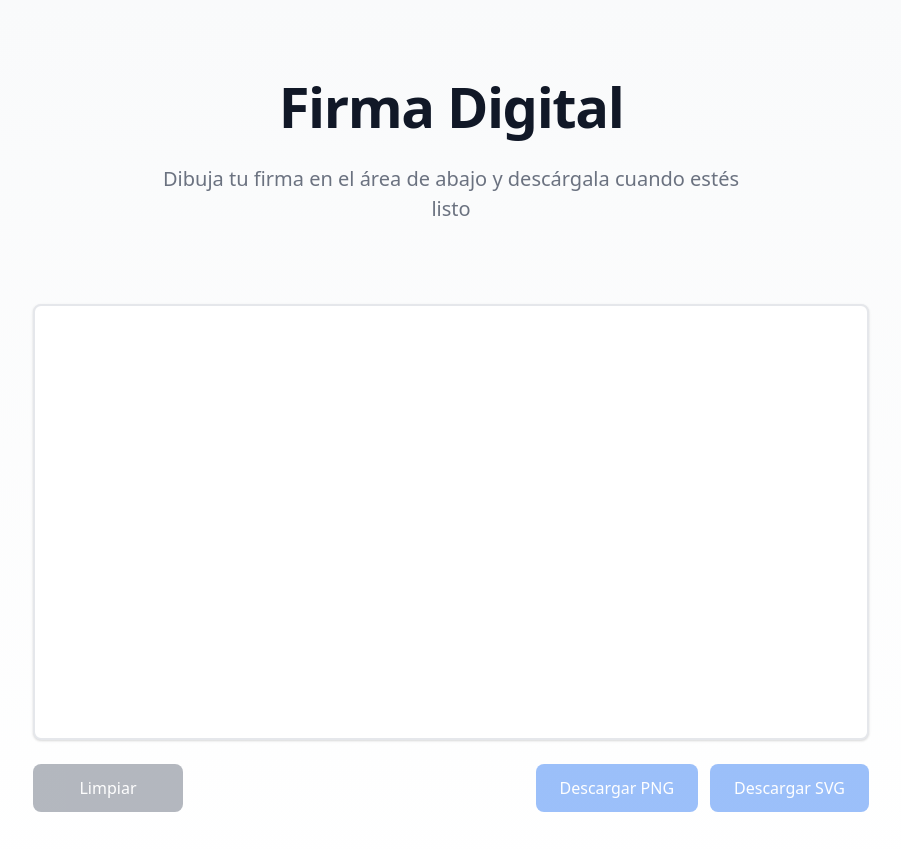
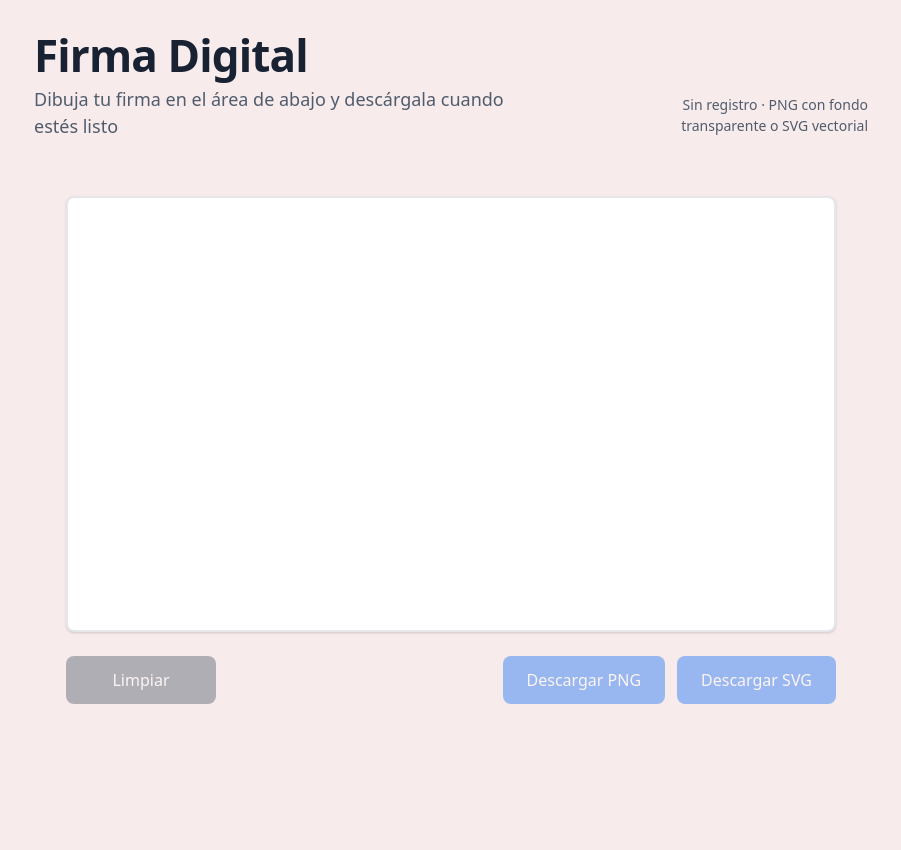
Before and after one commit to JuanGaitanD/obtener_firma_digital, an Angular app: page / in a window 1280 px wide. Shown: the top 850 px of the page, without its empty margins (189-1090 px from the left). After the commit the page ends 800 px from the top, so only its background shows below. Built offline with nearby package versions, Linux system fonts and the light colour scheme.

Commit message:
style(app): compone la cabecera sobre la mesa

```diff
--- a/src/app/app.component.css
+++ b/src/app/app.component.css
@@ -1,13 +1,16 @@
 .app-container {
   min-height: 100vh;
-  background: linear-gradient(to bottom, #f9fafb, #ffffff);
+  background: var(--mesa);
 }
 
+/* Ancho fijo (no depende de la fuente): el lienzo se mide una sola vez al iniciar.
+   Solo fundido en la entrada; un desplazamiento movería el rect que usa el trazo. */
 .main-content {
-  min-height: 100vh;
-  padding: 2rem 1rem;
+  max-width: 898px; /* 834 de la hoja + 2 × 32 de canal */
+  margin: 0 auto;
+  padding: 32px 16px 24px;
   opacity: 0;
-  transition: opacity var(--transition-duration, 300ms) var(--transition-easing, ease-in-out);
+  transition: opacity 200ms var(--curva);
 }
 
 .main-content.loaded {
@@ -15,59 +18,64 @@
 }
 
 .header {
-  text-align: center;
-  margin-bottom: 3rem;
-  animation: fadeIn 0.5s ease-in-out;
+  display: flex;
+  flex-direction: column;
+  gap: 12px;
+  margin-bottom: 24px;
 }
 
 .title {
-  font-size: 2.5rem;
-  font-weight: 600;
-  color: #111827;
-  margin: 0 0 1rem 0;
-  letter-spacing: -0.025em;
+  font-size: 2rem;
+  font-weight: 700;
+  line-height: 1.05;
+  letter-spacing: -0.02em;
+  text-wrap: balance;
+  color: var(--tinta);
+  margin: 0 0 8px;
 }
 
 .subtitle {
   font-size: 1.125rem;
-  color: #6b7280;
+  color: var(--tinta-2);
   margin: 0;
-  max-width: 600px;
-  margin-left: auto;
-  margin-right: auto;
+  max-width: 34rem;
 }
 
-@keyframes fadeIn {
-  from {
-    opacity: 0;
-    transform: translateY(-10px);
-  }
-  to {
-    opacity: 1;
-    transform: translateY(0);
-  }
+.meta {
+  font-size: 0.875rem;
+  color: var(--tinta-2);
+  margin: 0;
 }
 
-@media (min-width: 640px) {
+@media (min-width: 768px) {
   .main-content {
-    padding: 3rem 2rem;
+    padding-inline: 24px;
   }
 
   .title {
-    font-size: 3rem;
-  }
-
-  .subtitle {
-    font-size: 1.25rem;
+    font-size: 2.75rem;
   }
 }
 
 @media (min-width: 1024px) {
   .main-content {
-    padding: 4rem 2rem;
+    padding-inline: 32px;
   }
 
-  .title {
-    font-size: 3.5rem;
+  .header {
+    flex-direction: row;
+    align-items: flex-end;
+    justify-content: space-between;
+    gap: 32px;
+  }
+
+  .subtitle {
+    max-width: 30rem;
+  }
+
+  .meta {
+    max-width: 15rem;
+    text-align: right;
+    padding-bottom: 4px;
   }
 }
--- a/src/app/app.component.html
+++ b/src/app/app.component.html
@@ -3,8 +3,11 @@
 
   <main class="main-content" [class.loaded]="!isLoading">
     <header class="header">
-      <h1 class="title">Firma Digital</h1>
-      <p class="subtitle">Dibuja tu firma en el área de abajo y descárgala cuando estés listo</p>
+      <div class="header__texto">
+        <h1 class="title">Firma Digital</h1>
+        <p class="subtitle">Dibuja tu firma en el área de abajo y descárgala cuando estés listo</p>
+      </div>
+      <p class="meta">Sin registro · PNG con fondo transparente o SVG vectorial</p>
     </header>
 
     <app-signature-canvas></app-signature-canvas>
```
